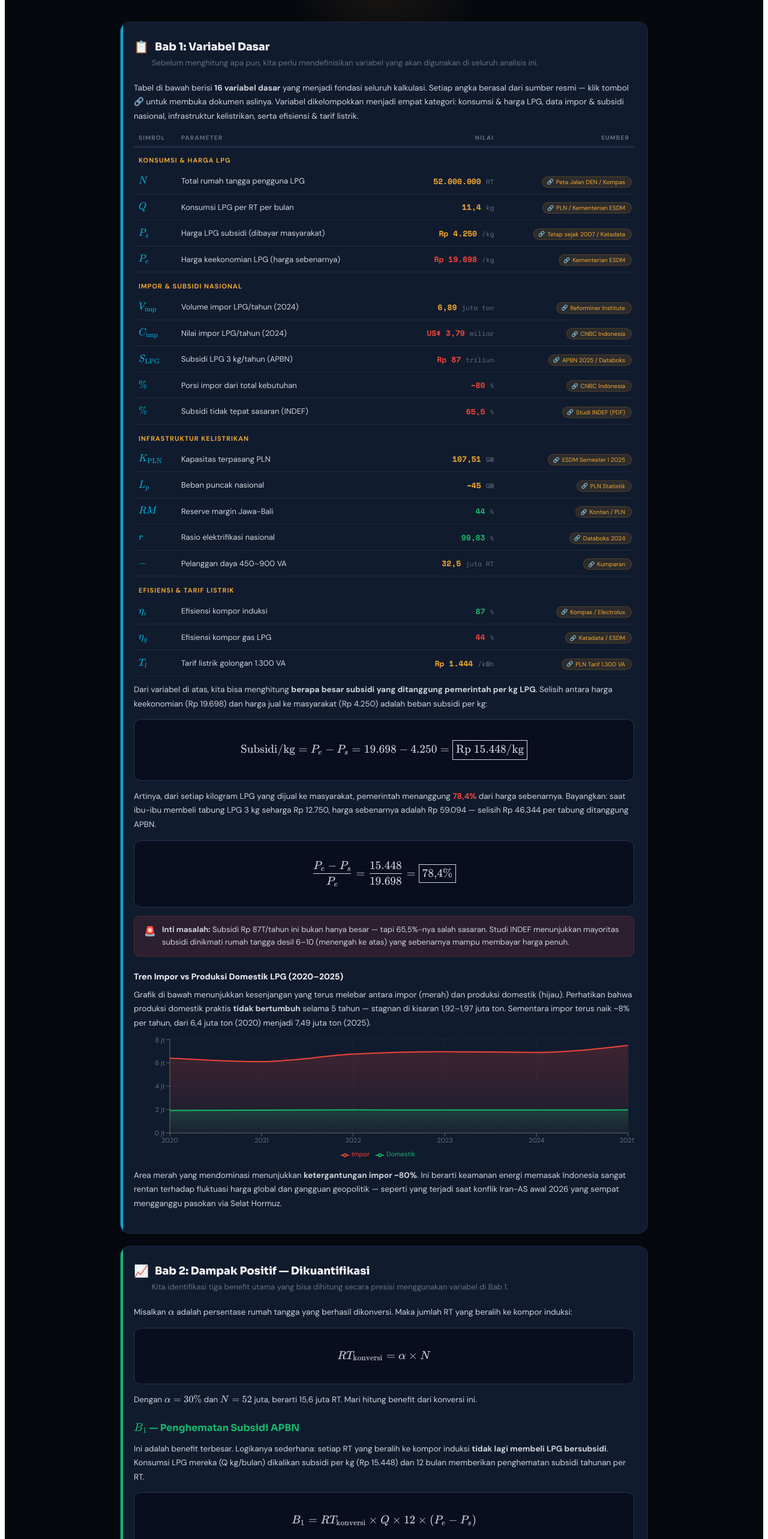
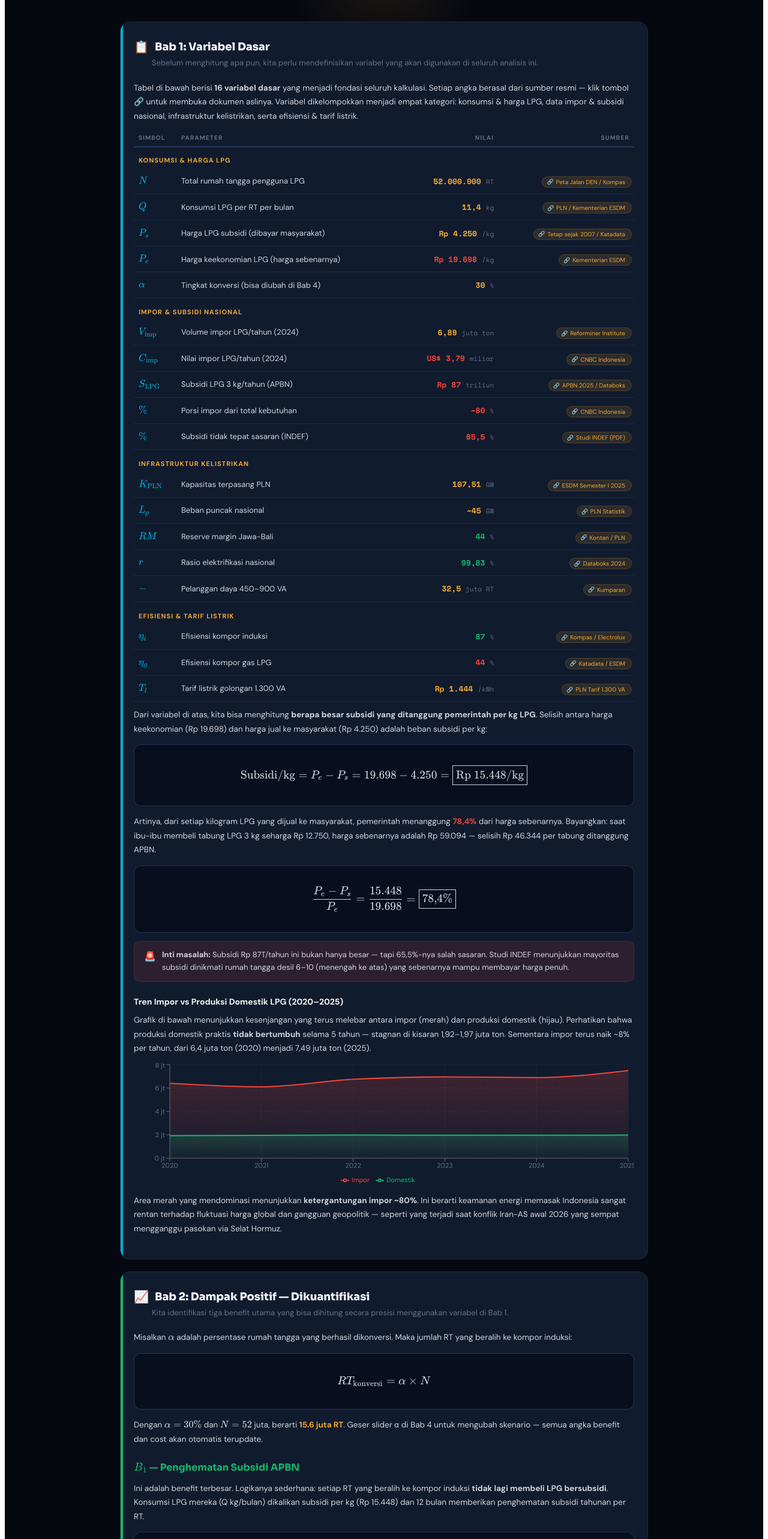
Before and after one commit to aliftowew/simulasi-LPG-kompor-listrik, a React (Vite) app: page / in a window 1280 px wide. Shown: the part 234-2800 px from the top of the page at 60% size. Built offline with nearby package versions, Linux system fonts and the light colour scheme.

Commit message:
Update App.jsx

```diff
--- a/src/App.jsx
+++ b/src/App.jsx
@@ -133,6 +133,7 @@ export default function App() {
             <VR sym="Q" param="Konsumsi LPG per RT per bulan" val="11,4" unit="kg" src="konsumsiLPG"/>
             <VR sym="P_s" param="Harga LPG subsidi (dibayar masyarakat)" val="Rp 4.250" unit="/kg" src="hargaSubsidi"/>
             <VR sym="P_e" param="Harga keekonomian LPG (harga sebenarnya)" val="Rp 19.698" unit="/kg" src="hargaEkonomian" color={C.red}/>
+            <VR sym="\alpha" param="Tingkat konversi (bisa diubah di Bab 4)" val={`${alpha}`} unit="%" color={C.accent}/>
             <tr><td colSpan={4} style={{padding:"16px 8px 6px",fontSize:11,color:C.accent,fontWeight:700,letterSpacing:1,textTransform:"uppercase"}}>Impor & Subsidi Nasional</td></tr>
             <VR sym="V_{\text{imp}}" param="Volume impor LPG/tahun (2024)" val="6,89" unit="juta ton" src="imporVolume"/>
             <VR sym="C_{\text{imp}}" param="Nilai impor LPG/tahun (2024)" val="US$ 3,79" unit="miliar" src="imporNilai" color={C.red}/>
@@ -177,7 +178,7 @@ export default function App() {
           <ST icon="📈" title="Bab 2: Dampak Positif — Dikuantifikasi" sub="Kita identifikasi tiga benefit utama yang bisa dihitung secara presisi menggunakan variabel di Bab 1."/>
           <P>Misalkan <Latex>{`\\alpha`}</Latex> adalah persentase rumah tangga yang berhasil dikonversi. Maka jumlah RT yang beralih ke kompor induksi:</P>
           <FB texLines={["RT_{\\text{konversi}} = \\alpha \\times N"]}/>
-          <P>Dengan <Latex>{`\\alpha = 30\\%`}</Latex> dan <Latex>{`N = 52`}</Latex> juta, berarti 15,6 juta RT. Mari hitung benefit dari konversi ini.</P>
+          <P>Dengan <Latex>{`\\alpha = ${alpha}\\%`}</Latex> dan <Latex>{`N = ${(rt/1e6).toFixed(0)}`}</Latex> juta, berarti <b style={{color:C.accent}}>{(c.rtK/1e6).toFixed(1)} juta RT</b>. Geser slider α di Bab 4 untuk mengubah skenario — semua angka benefit dan cost akan otomatis terupdate.</P>
 
           <h3 style={{fontSize:16,color:C.green,margin:"24px 0 8px",fontFamily:"'Sora',sans-serif"}}><Latex>{"B_1"}</Latex> — Penghematan Subsidi APBN</h3>
           <P>Ini adalah benefit terbesar. Logikanya sederhana: setiap RT yang beralih ke kompor induksi <b>tidak lagi membeli LPG bersubsidi</b>. Konsumsi LPG mereka (Q kg/bulan) dikalikan subsidi per kg (Rp 15.448) dan 12 bulan memberikan penghematan subsidi tahunan per RT.</P>
```
